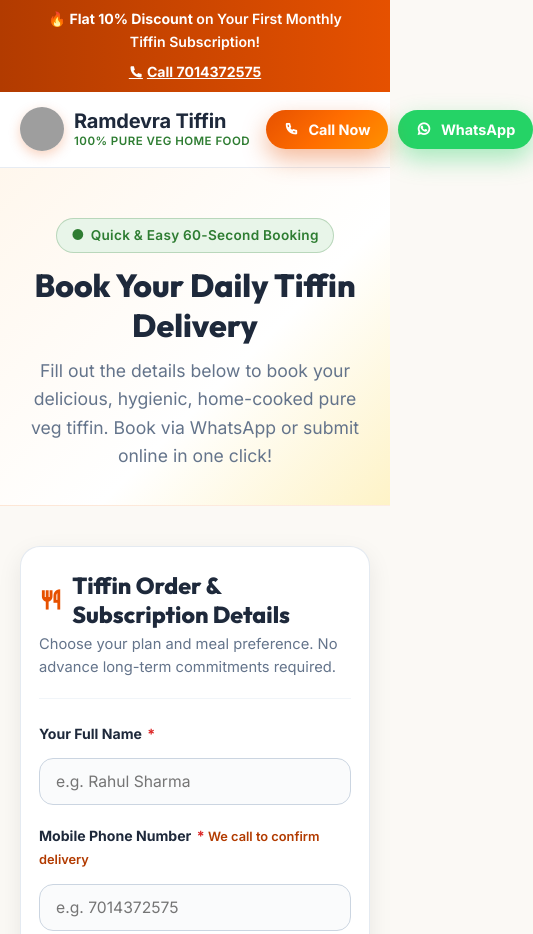
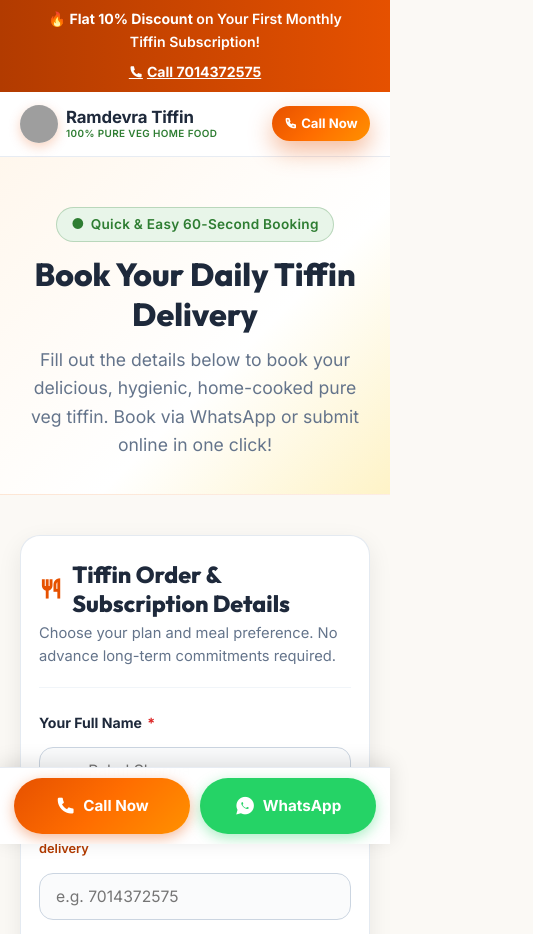
Before and after one commit to AshokBhaargaw/RamdevraTiffin, a plain HTML site: page booking.html in a window 390 px wide. Shown: the top 934 px of the page, 533 px wide, since content can reach past the window. Drawn offline with nearby package versions, Linux system fonts and the light colour scheme; grey boxes are pictures that could not be loaded.

Commit message:
fixed mobiel over width issue

```diff
--- a/assets/css/style.css
+++ b/assets/css/style.css
@@ -73,6 +73,8 @@
   scroll-behavior: smooth;
   font-size: 16px;
   -webkit-text-size-adjust: 100%;
+  overflow-x: hidden;
+  max-width: 100vw;
 }
 
 body {
@@ -81,6 +83,8 @@
   background-color: var(--bg-main);
   line-height: 1.6;
   overflow-x: hidden;
+  max-width: 100vw;
+  width: 100%;
   padding-bottom: 74px; /* Space for sticky mobile call bar */
 }
 
@@ -362,6 +366,47 @@
   flex-shrink: 0;
 }
 
+/* Remove WhatsApp button from header in mobile view */
+@media (max-width: 768px) {
+  .nav-cta .btn-whatsapp,
+  .site-header .btn-whatsapp {
+    display: none !important;
+  }
+}
+
+@media (max-width: 480px) {
+  .nav-wrap {
+    height: 64px;
+    gap: 8px;
+  }
+
+  .brand-logo {
+    gap: 8px;
+    min-width: 0;
+  }
+
+  .brand-icon-img {
+    width: 38px;
+    height: 38px;
+    flex-shrink: 0;
+  }
+
+  .brand-name {
+    font-size: 1.05rem;
+    line-height: 1.1;
+  }
+
+  .brand-name span {
+    font-size: 0.62rem;
+  }
+
+  .nav-cta .btn-sm {
+    padding: 7px 12px;
+    font-size: 0.82rem;
+    gap: 4px;
+  }
+}
+
 /* ==========================================================================
    Hero Section
    ========================================================================== */
@@ -1287,11 +1332,16 @@
 /* ==========================================================================
    Sticky Bottom Call & WhatsApp Bar for Mobile (Conversion Machine)
    ========================================================================== */
-.sticky-mobile-cta {
+.sticky-mobile-cta,
+.mobile-cta-bar {
   position: fixed;
   bottom: 0;
   left: 0;
   right: 0;
+  width: 100%;
+  max-width: 100vw;
+  box-sizing: border-box;
+  overflow: hidden;
   background: rgba(255, 255, 255, 0.98);
   backdrop-filter: blur(10px);
   -webkit-backdrop-filter: blur(10px);
@@ -1305,13 +1355,17 @@
 }
 
 @media (min-width: 992px) {
-  .sticky-mobile-cta {
+  .sticky-mobile-cta,
+  .mobile-cta-bar {
     display: none;
   }
 }
 
 .mobile-cta-btn {
-  flex: 1;
+  flex: 1 1 0;
+  min-width: 0;
+  max-width: 100vw;
+  box-sizing: border-box;
   display: flex;
   align-items: center;
   justify-content: center;
@@ -1322,6 +1376,21 @@
   font-weight: 800;
   text-decoration: none;
   text-align: center;
+  white-space: nowrap;
+}
+
+@media (max-width: 360px) {
+  .sticky-mobile-cta,
+  .mobile-cta-bar {
+    padding: 8px 10px;
+    gap: 6px;
+  }
+
+  .mobile-cta-btn {
+    padding: 10px 8px;
+    font-size: 0.85rem;
+    gap: 4px;
+  }
 }
 
 .mobile-btn-call {
--- a/booking.html
+++ b/booking.html
@@ -621,7 +621,7 @@
     </footer>
 
     <!-- Sticky Mobile Call & WhatsApp Bar -->
-    <div class="mobile-cta-bar" id="mobile-cta-bar">
+    <div class="sticky-mobile-cta mobile-cta-bar" id="mobile-cta-bar" role="region" aria-label="Quick Contact Bar">
       <a
         href="tel:+917014372575"
         class="mobile-cta-btn mobile-btn-call btn-call-pulse"
```
